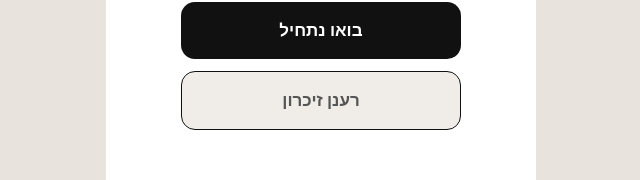
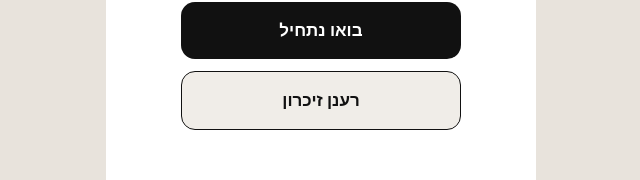
Before and after one commit to avishagcohen5-ctrl/coffee-quiz, a React (Vite) app: page / in a window 1280 px wide. Shown: the part 452-632 px from the top of the page, without its empty margins (404-1044 px from the left). Built offline with nearby package versions, Linux system fonts and the light colour scheme.

Commit message:
style: black text on refresh memory buttons across all screens

```diff
--- a/src/index.css
+++ b/src/index.css
@@ -86,7 +86,7 @@ body {
 
 .home-btn--secondary {
   background: #f0ede8;
-  color: #555;
+  color: #111;
   border: 1.5px solid #111;
 }
 
@@ -185,7 +185,7 @@ body {
   cursor: pointer;
   border: 1.5px solid #111;
   background: #f0ede8;
-  color: #555;
+  color: #111;
   transition: opacity 0.15s, transform 0.1s;
 }
 
```
